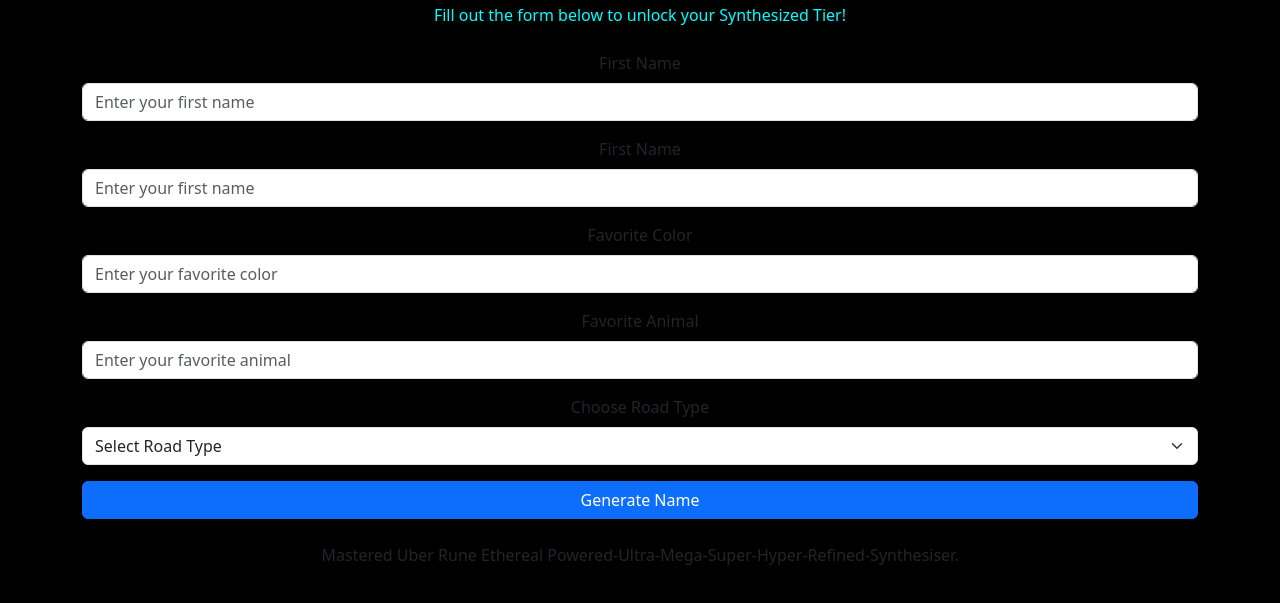
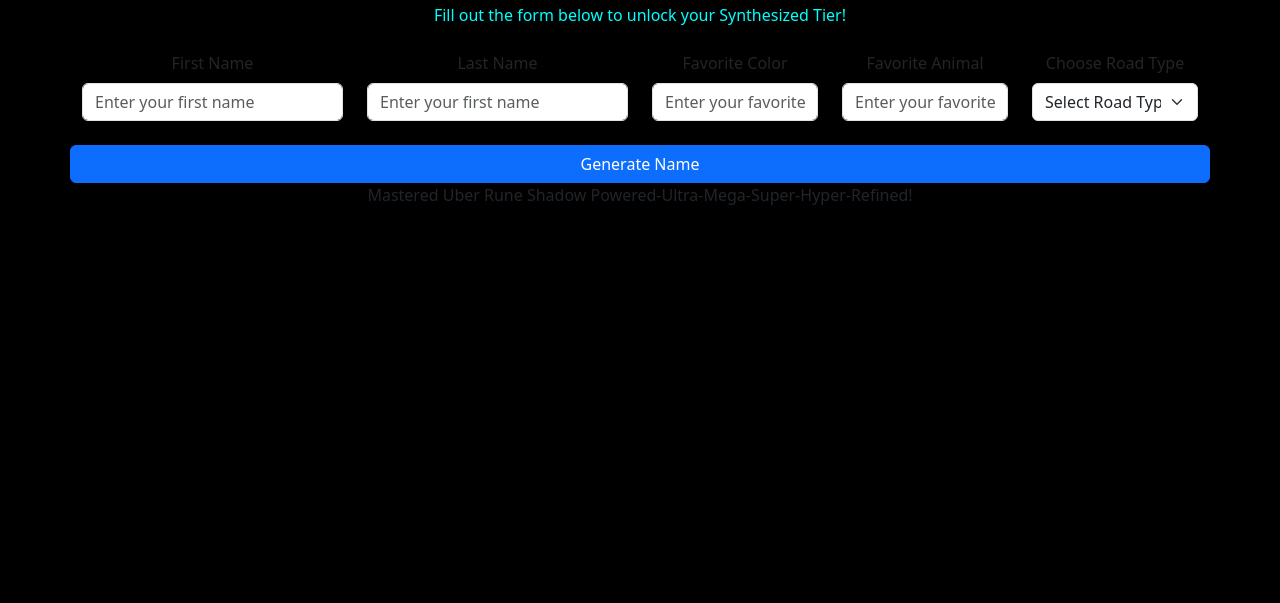
Before and after one commit to VC2008/Adjective-Thingamabob, a plain HTML site: page index.html in a window 1280 px wide. Both pictures are taken after a click on the element "Generate Name". Shown: the part 53-656 px from the top of the page. Drawn offline with nearby package versions, Linux system fonts and the light colour scheme.

Commit message:
Yep this is done (ignore the date)

```diff
--- a/index.html
+++ b/index.html
@@ -19,34 +19,48 @@
     </header>
     <main>
         <div class="container">
+            <div class="row">
+                <div class="col-lg-12 md-12 sm-12">
             <!--Instructions-->
             <div class="text-center mb-4">
                 <h1>Wacky Tier Generator</h1>
                 <p>Fill out the form below to unlock your Synthesized Tier!</p>
             </div>
+            </div>
+        </div>
             <!-- Form Section-->
+            <div class="row">
+                <div class="col-lg-3 md-6 sm-12">
             <form id="fantasyForm" class="mb-4">
                 <!-- Get First Name-->
                 <div class="mb-3">
                     <label for="firstName" class="form-label">First Name</label>
                     <input type="text" class="form-control" id="firstName" placeholder="Enter your first name" required>
                 </div>
+            </div>
                 <!-- Get Last Name-->
+                <div class="col-lg-3 md-6 sm-12">
                 <div class="mb-3">
-                    <label for="firstName" class="form-label">First Name</label>
+                    <label for="firstName" class="form-label">Last Name</label>
                     <input type="text" class="form-control" id="lastName" placeholder="Enter your first name" required>
                 </div>
+            </div>
                 <!-- Get FavColor-->
+                <div class="col-lg-2 md-4 sm-12">
                 <div class="mb-3">
                     <label for="favoriteColor" class="form-label">Favorite Color</label>
                     <input type="text" class="form-control" id="favoriteColor" placeholder="Enter your favorite color" required>
                 </div>
+            </div>
                 <!-- Get FavAnimal-->
+                <div class="col-lg-2 md-4 sm-12">
                 <div class="mb-3">
                     <label class="form-label">Favorite Animal</label>
                     <input type="text" class="form-control" id="favoriteAnimal" placeholder="Enter your favorite animal" required>
                 </div>
+            </div>
                 <!-- Get roadType-->
+                <div class="col-lg-2 md-4 sm-12">
                 <div class="mb-3">
                     <label class="form-label">Choose Road Type</label>
                     <select id="roadType" class="form-select">
@@ -58,6 +72,7 @@
                         <option value="other">Other</option>
                     </select>
                 </div>
+            </div>
                 <!--Submit Button-->
                 <div type="submit" class="btn btn-primary w-100" onclick="genFullName()">Generate Name</div>
             </form>
--- a/script.js
+++ b/script.js
@@ -20,9 +20,9 @@ function genPrefix (firstName) {
 
   //generate middle name
   function genMiddleName (roadType, favoriteColor) {
-    if (roadType === 'road') {
+    if (roadType === 'road' && 'avenue') {
       return `${favoriteColor}Gem` //EX:  blueridge
-    } else if (roadType === 'street') {
+    } else if (roadType === 'street' && 'circle') {
       return `${favoriteColor}Prismatic` //EX: blueson
     } else {
       return `${favoriteColor}Rune` //EX: bluestone
@@ -32,15 +32,15 @@ function genPrefix (firstName) {
   //generate Last Name
   function genLastName (lastName) {
     const lastLetter = lastName.charAt(lastName.length - 1)
-    if (lastLetter === 'a') {
+    if (lastLetter === 'a' || 's') {
       return 'Shadow'
-    } else if (lastLetter === 'e') {
+    } else if (lastLetter === 'e' || 'b') {
       return 'Plasmatic'
-    } else if (lastLetter === 'i') {
+    } else if (lastLetter === 'i' || 't') {
       return 'Mechanical'
-    } else if (lastLetter === 'o') {
+    } else if (lastLetter === 'o' || 'p') {
       return 'Crystalline'
-    } else if (lastLetter === 'u') {
+    } else if (lastLetter === 'u' || 'g') {
       return 'Poisonous'
     } else {
       return 'Ethereal' // Default last name for letters not matched
@@ -49,7 +49,7 @@ function genPrefix (firstName) {
 
   //generate Suffix
   function genSuffix (favoriteAnimal) {
-    return `${favoriteAnimal} Powered-Ultra-Mega-Super-Hyper-Refined-Synthesiser.`
+    return `${favoriteAnimal} Powered-Ultra-Mega-Super-Hyper-Refined!`
   }
 
   //MAster Name Building FUnction
```
